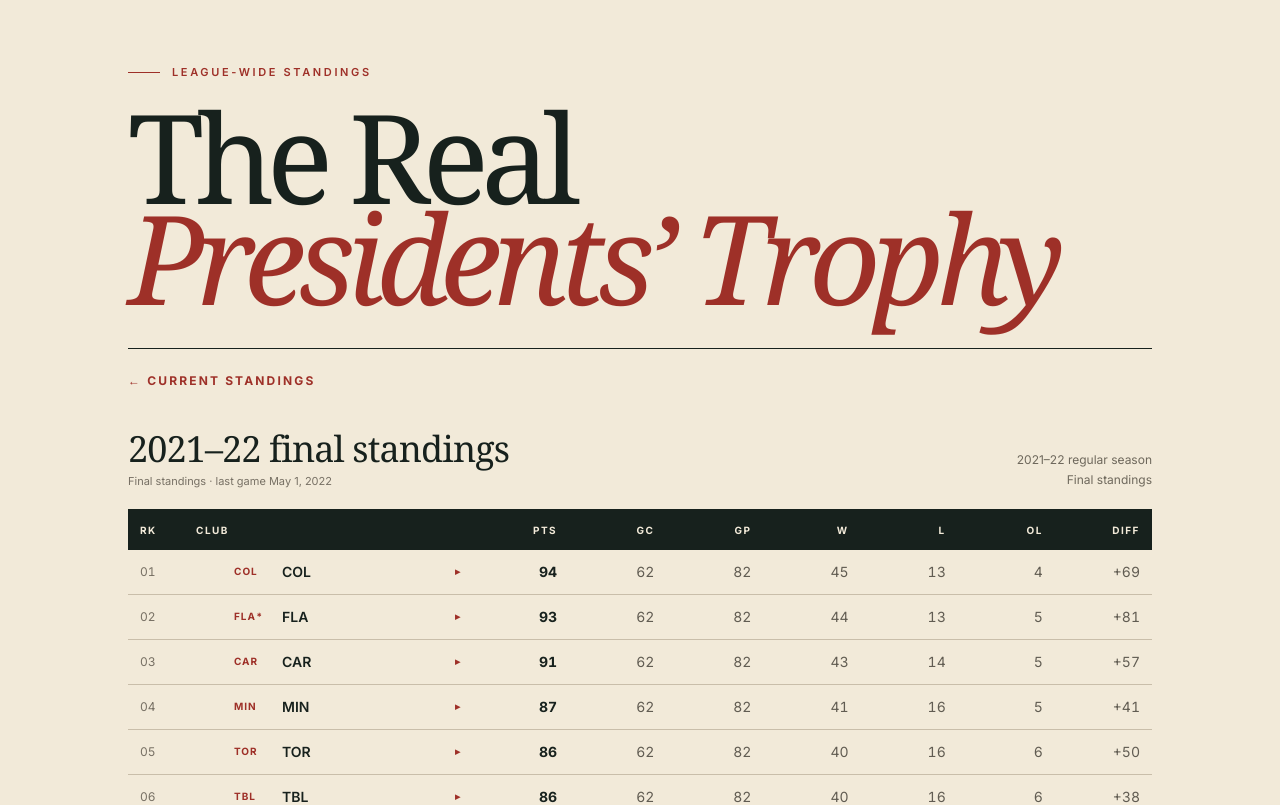
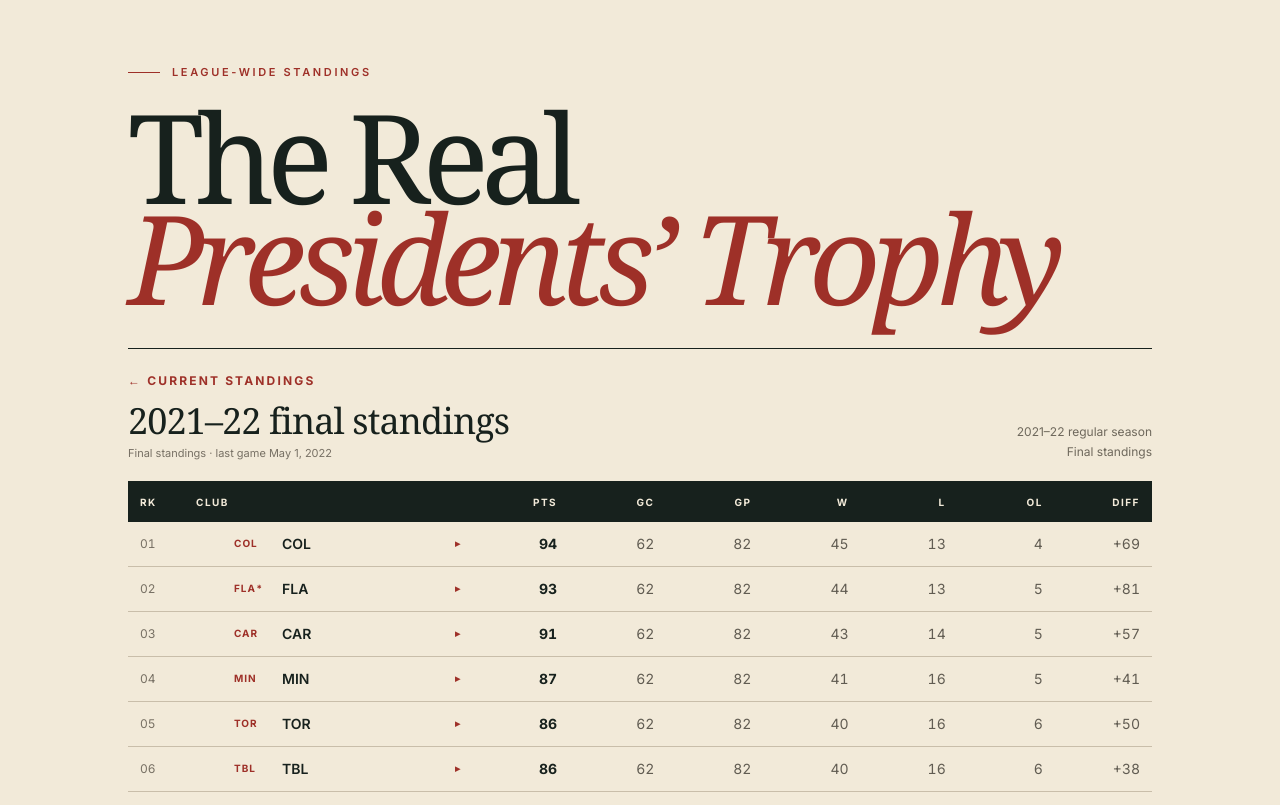
Before and after one commit to mnorman78/true-pres-trophy, a Next.js app: page /seasons/2021-22 in a window 1280 px wide. Shown: the top 805 px of the page. Built offline with nearby package versions, Linux system fonts and the light colour scheme.

Commit message:
Tighten the space above past seasons' headings
Co-Authored-By: Claude Opus 5.5 <noreply@anthropic.com>

```diff
--- a/app/seasons/[season]/page.tsx
+++ b/app/seasons/[season]/page.tsx
@@ -79,6 +79,7 @@ export default async function SeasonPage({ params }: PageProps<"/seasons/[season
         teamNames={teamNames}
         logoTeams={logoTeams}
         presidentsTrophyWinner={winner}
+        tightTop
         belowTable={
           <>
             {winner && (
--- a/app/standings-section.tsx
+++ b/app/standings-section.tsx
@@ -132,6 +132,7 @@ export function StandingsSection({
   logoTeams,
   presidentsTrophyWinner,
   belowTable,
+  tightTop = false,
 }: {
   title: string;
   /** Fine print under the title. */
@@ -145,13 +146,15 @@ export function StandingsSection({
   presidentsTrophyWinner?: string;
   /** Shown between the table and the legend. */
   belowTable?: ReactNode;
+  /** Less space above the heading, for when a link already sits just above it. */
+  tightTop?: boolean;
 }) {
   const counted = selectCountedGames(games);
   const rows = computeStandings(games);
   const uncounted = selectUncountedGames(games);
 
   return (
-    <section className="pt-8 sm:pt-10" aria-labelledby="standings-title">
+    <section className={tightTop ? "pt-3" : "pt-8 sm:pt-10"} aria-labelledby="standings-title">
       <SectionHeading title={title} note={seasonNote(counted, rows)} updated={updated} />
 
       <div className="overflow-hidden border-y-2 border-[#17211d]">
```
